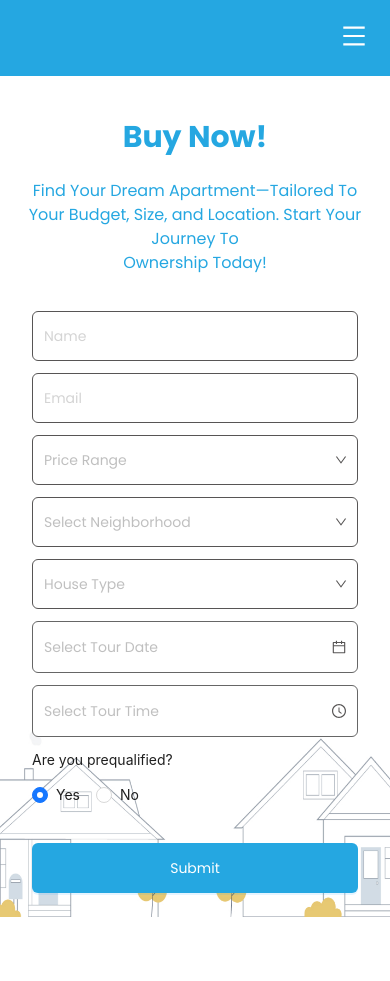
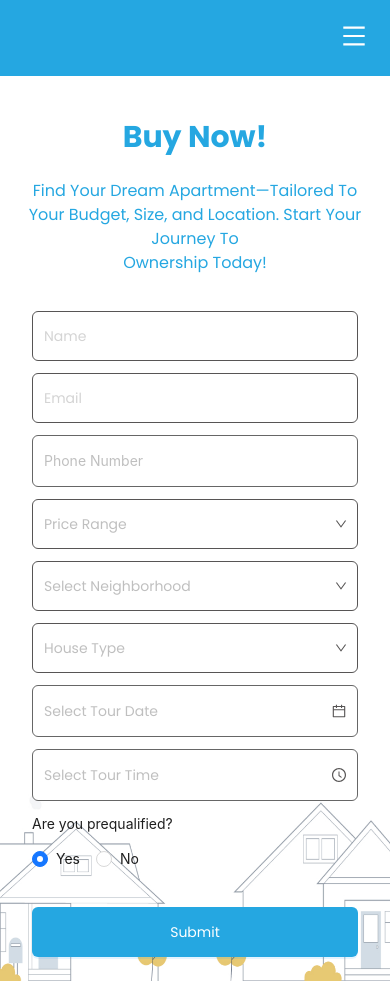
Before and after one commit to jidatit/alex-landing, a React (Vite) app in the folder frontend/: page /buy in a window 390 px wide. Before the commit the page ends 917 px from the top, so only its background shows below. Built offline with nearby package versions, Linux system fonts and the light colour scheme.

Commit message:
done added phone number and tested properly

```diff
--- a/frontend/src/Pages/BuyPage.jsx
+++ b/frontend/src/Pages/BuyPage.jsx
@@ -9,6 +9,7 @@ import {
   DatePicker,
   TimePicker,
   message,
+  InputNumber,
 } from "antd";
 
 import home1 from "../Assets/home1.png";
@@ -142,6 +143,18 @@ const BuyPage = () => {
                 className="min-h-[50px] font-poppins place"
               />
             </Form.Item>
+            <Form.Item
+              name="phoneNumber"
+              className="mb-3 font-poppins"
+              rules={[{ required: true }]}
+            >
+              <InputNumber
+                placeholder="Phone Number"
+                className="py-2.5 font-poppins w-full"
+                controls={true}
+                style={{ borderColor: "#666666" }}
+              />
+            </Form.Item>
             {/* Apartment Size */}
             <Form.Item name="PriceRange" className="mb-3 font-poppins">
               <Select
--- a/frontend/src/Pages/RentPage.jsx
+++ b/frontend/src/Pages/RentPage.jsx
@@ -62,6 +62,7 @@ const RentPage = () => {
     }));
   };
   const onFinish = (values) => {
+    console.log("valuesPhone", values.phoneNumber);
     const currentTimeZone = Intl.DateTimeFormat().resolvedOptions().timeZone;
     const resource = "rent";
     RentDataMail(
@@ -169,6 +170,18 @@ const RentPage = () => {
               <Input
                 placeholder="Email"
                 className="min-h-[50px] font-poppins place"
+              />
+            </Form.Item>
+            <Form.Item
+              name="phoneNumber"
+              className="mb-3 font-poppins"
+              rules={[{ required: true }]}
+            >
+              <InputNumber
+                placeholder="Phone Number"
+                className="py-2.5 font-poppins w-full"
+                controls={true}
+                style={{ borderColor: "#666666" }}
               />
             </Form.Item>
             {/* Apartment Size */}
--- a/frontend/src/Pages/SellPage.jsx
+++ b/frontend/src/Pages/SellPage.jsx
@@ -8,6 +8,7 @@ import {
   DatePicker,
   TimePicker,
   message,
+  InputNumber,
 } from "antd";
 
 import home1 from "../Assets/home1.png";
@@ -145,6 +146,18 @@ const SellPage = () => {
                 className="min-h-[50px] font-poppins place"
               />
             </Form.Item>
+            <Form.Item
+              name="phoneNumber"
+              className="mb-3 font-poppins"
+              rules={[{ required: true }]}
+            >
+              <InputNumber
+                placeholder="Phone Number"
+                className="py-2.5 font-poppins w-full"
+                controls={true}
+                style={{ borderColor: "#666666" }}
+              />
+            </Form.Item>
             {/* Apartment Size */}
             <Form.Item name="propertyType" className="mb-3 ont-poppins">
               <Select
--- a/frontend/src/utils/SendDataEmail.jsx
+++ b/frontend/src/utils/SendDataEmail.jsx
@@ -16,6 +16,7 @@ export function RentDataMail(
     from_name: "Alex Landing",
     email: values.email,
     name: values.name,
+    phoneNumber: values.phoneNumber,
     neighborhood: values.neighborhood,
     tourDate: formattedDate,
     tourTime: formattedTime,
```
